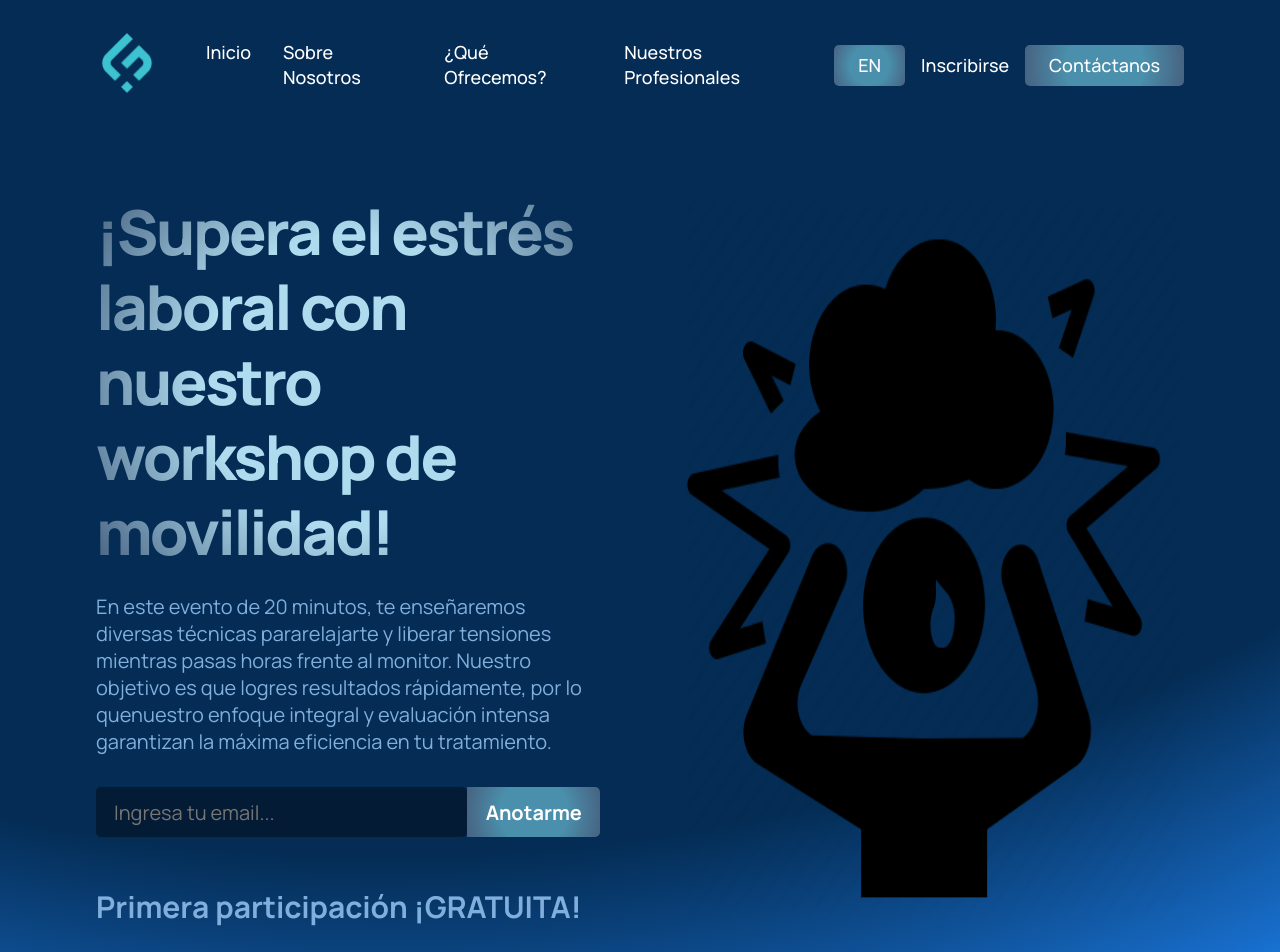
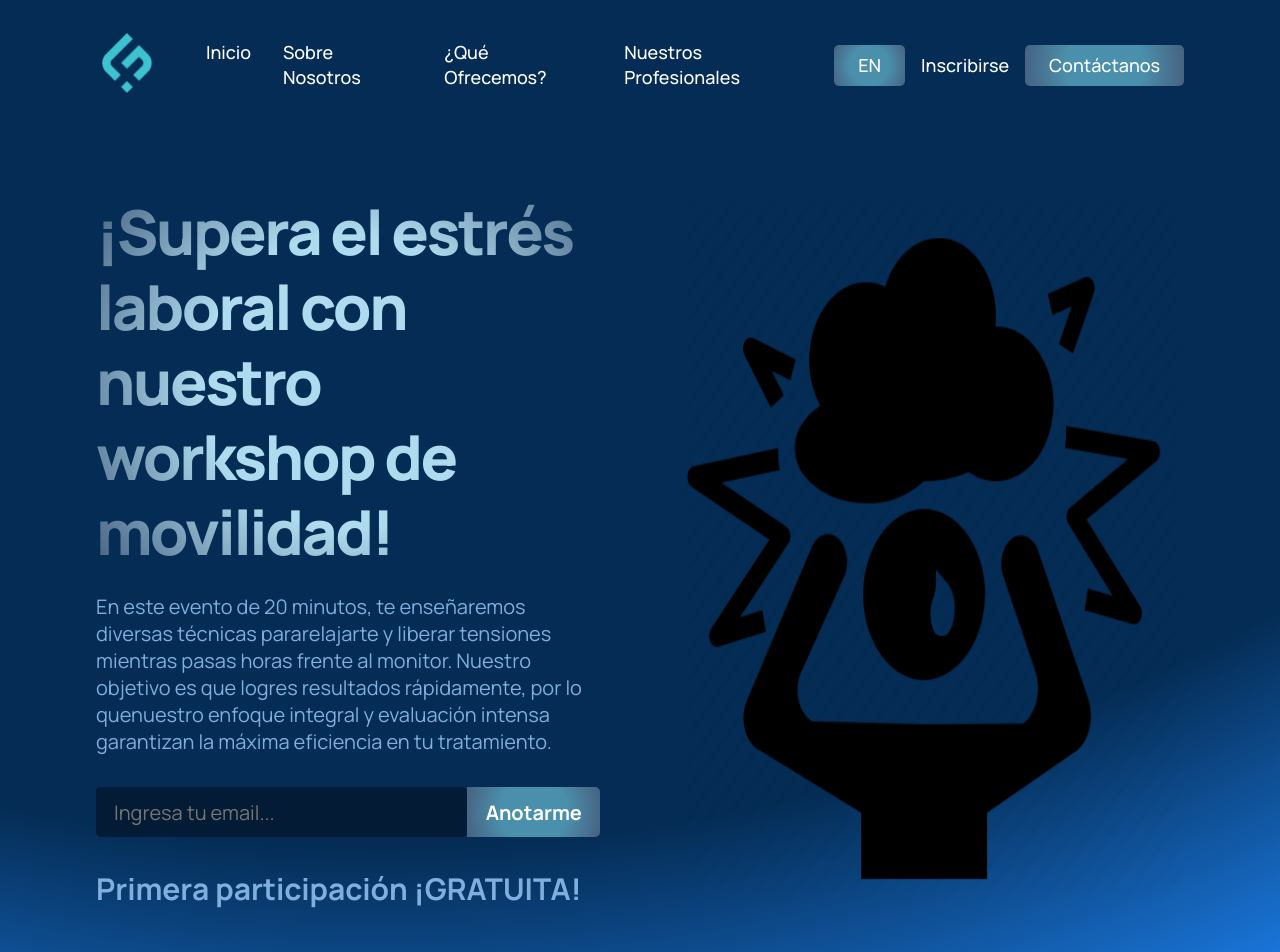
Before and after one commit to FedeNicoletti/functionalsolutions, a React (Create React App) app: page / in a window 1280 px wide. Shown: the top 952 px of the page. Built offline with nearby package versions, Linux system fonts and the light colour scheme.

Commit message:
updateline

```diff
--- a/src/containers/header/Header.jsx
+++ b/src/containers/header/Header.jsx
@@ -75,7 +75,7 @@ export default function Header({
           style={{
             fontSize: "30px",
             fontWeight: "bolder",
-            marginTop: "2.5rem",
+            lineHeight: "1.5rem",
           }}
         >
           {translations.textUnderInputHeader}
```
